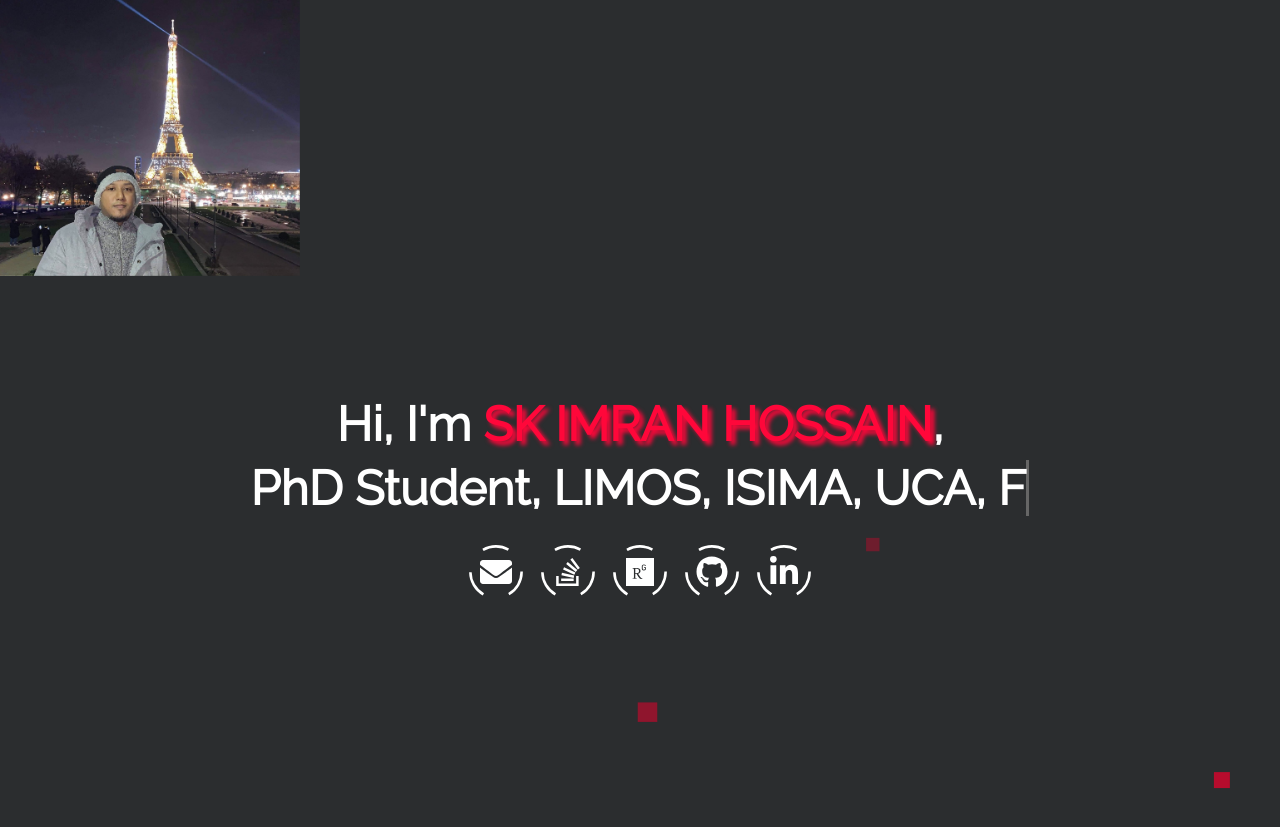
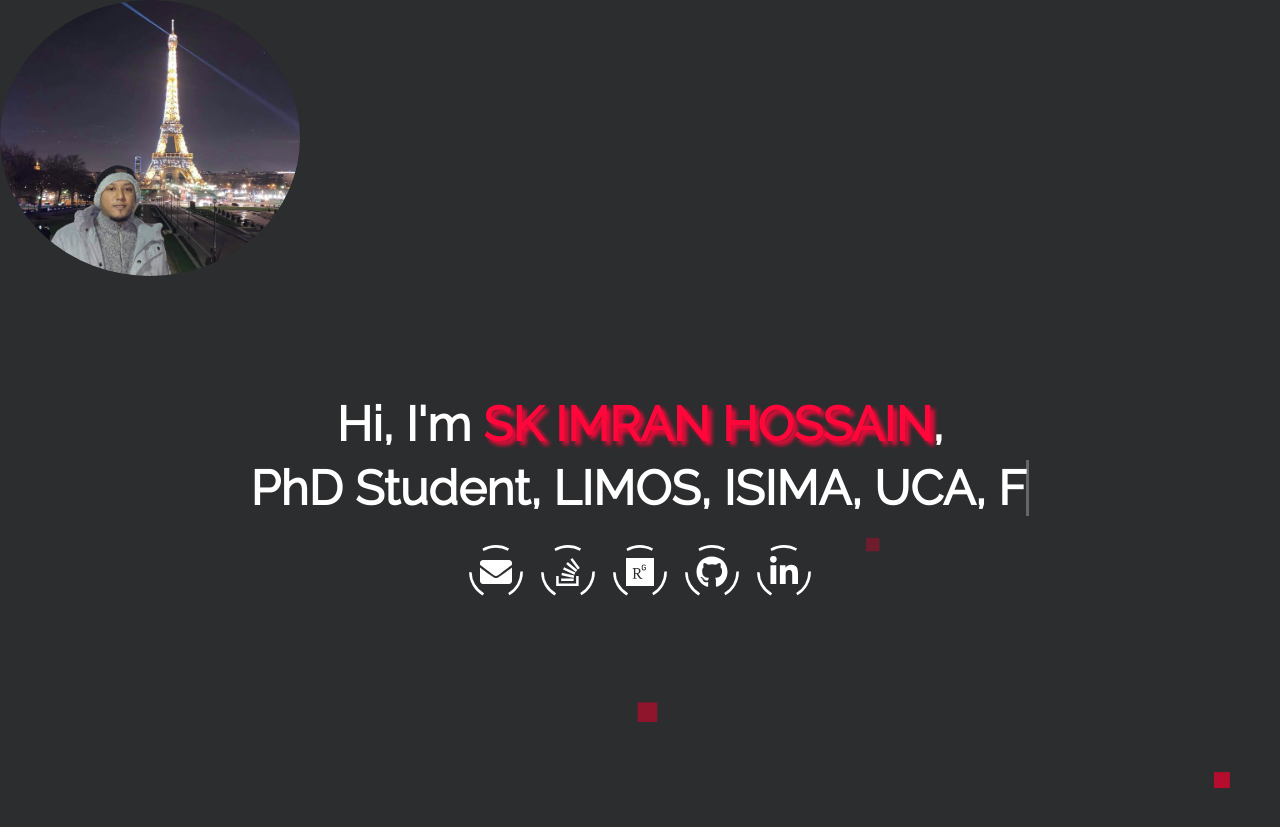
Before and after one commit to imranrana/portfolio, a Jekyll site: the page built from index.html, in a window 1280 px wide and 900 px high. Shown: the top 827 px of the window. Built offline with Jekyll 4.4.1, drawn with Linux system fonts in a browser that asks for light colours.

Commit message:
Update default.html

```diff
--- a/_layouts/default.html
+++ b/_layouts/default.html
@@ -13,6 +13,7 @@
   top: 0;
   width: 300px;
   height: 276px;
+  border-radius: 60%;
     }
   </style>
 
```
